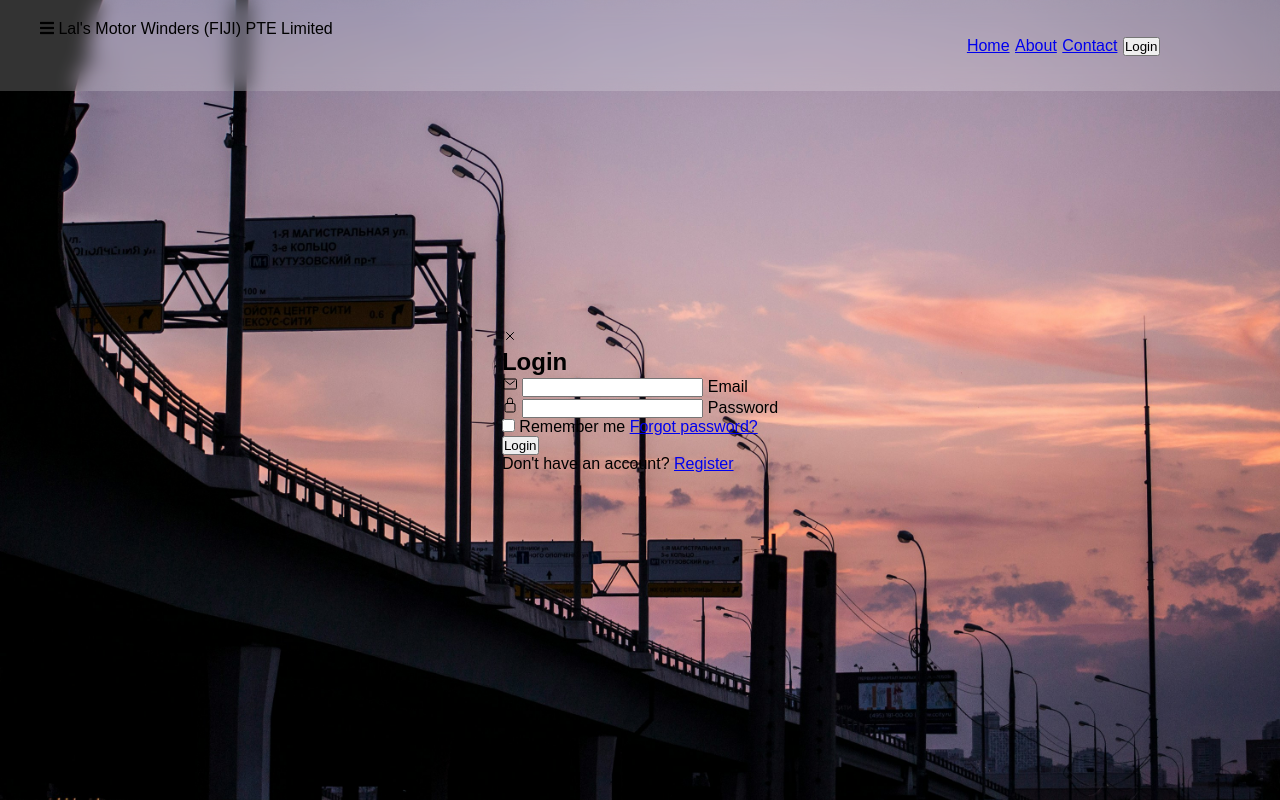
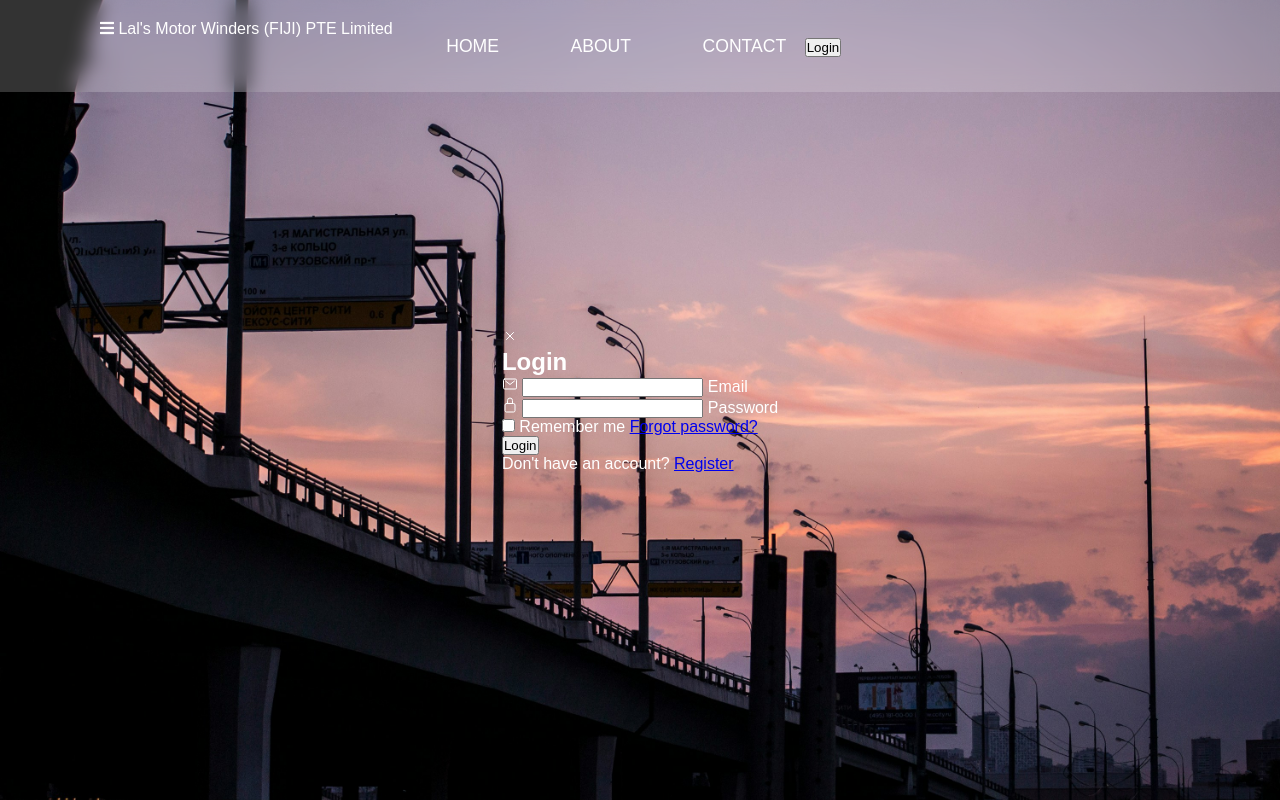
Before and after one commit to Yushfj/LalsMotorWinders, a website: page index.html in a window 1280 px wide. Drawn offline with nearby package versions, Linux system fonts and the light colour scheme; a web font is replaced by a local one.

Commit message:
Update styles.css

```diff
--- a/styles.css
+++ b/styles.css
@@ -13,10 +13,10 @@ body {
     background-image: url("1.jpg");
     background-size: cover;
     background-position: center;
+    color: #fff; /* Makes all text white */
 }
 
 header {
-    background-color: #ffffff;
     position: fixed;
     top: 0;
     left: 0;
@@ -28,18 +28,10 @@ header {
     justify-content: space-between;
     align-items: center;
     z-index: 99;
-
-    display: block;
-    list-style-type: disc;
-    margin-bottom: 1em;
-    margin-left: 0px;
-    margin-right: 0px;
-    padding-left: 40px;
 }
 
-
-header .navigation ul{
-    float:right;
+header .navigation ul {
+    float: right;
     margin-right: 20px;
 }
 
@@ -49,10 +41,10 @@ header .navigation ul li {
     margin: 0.5px;
 }
 
-header navigation ul li a {
+header .navigation ul li a {
     position: relative;
     font-size: 1.1em;
-    color: #fff;
+    color: #fff; /* Fixes text color */
     text-decoration: none;
     font-weight: 500;
     margin-left: 40px;
@@ -61,7 +53,7 @@ header navigation ul li a {
     text-transform: uppercase;
 }
 
-header navigation ul li a::after {
+header .navigation ul li a::after {
     content: "";
     position: absolute;
     left: 0;
@@ -72,11 +64,11 @@ header navigation ul li a::after {
     transform-origin: 50% 50%;
     transform: scaleX(0);
     transition: transform 0.5s;
-    box-shadow: 0 0 10px (255, 255, 255, 0.8);
+    box-shadow: 0 0 10px rgba(255, 255, 255, 0.8);
     background: linear-gradient(to right, #fff, #f3f3f3);
 }
 
-header navigation ul li a:hover::after {
+header .navigation ul li a:hover::after {
     transform-origin: right;
     transform: scaleX(1);
 }
@@ -93,19 +85,20 @@ header .navigation ul li .btnLogin-popup {
     color: #fff;
     font-weight: 500;
     margin-left: 40px;
+    transition: background-color 0.3s ease, color 0.3s ease;
 }
 
-header .navigation ul li .btnLogin-popup:hover{
+header .navigation ul li .btnLogin-popup:hover {
     background-color: #c1a3e6;
     color: #fff;
 }
 
-ul li a.active, ul li a:hover{
+ul li a.active, ul li a:hover {
     background: #05190A;
     transition: .5s;
 }
 
-.check_btn{
+.check_btn {
     font-size: 25px;
     color: white;
     float: left;
@@ -114,17 +107,18 @@ ul li a.active, ul li a:hover{
     cursor: pointer;
     display: none;
 }
-#check{
+
+#check {
     display: none;
 }
 
-@media(max-width:858px){
-    .check_btn{
-        display:block;
+@media (max-width: 858px) {
+    .check_btn {
+        display: block;
     }
-    ul{
+    ul {
         position: fixed;
-        width:50%;
+        width: 50%;
         height: 70vh;
         background: #b79de0;
         top: 100px;
@@ -143,9 +137,7 @@ ul li a.active, ul li a:hover{
     header .navigation ul li a {
         font-size: 20px;
     }
-    #check:checked ~ ul{
+    #check:checked ~ ul {
         left: 0;
     }
 }
-
-/* LOGO */
```
